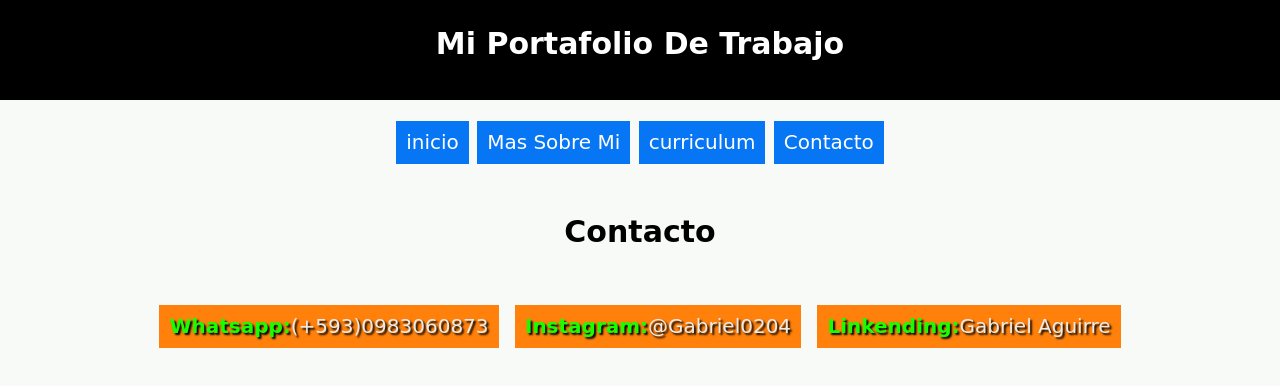
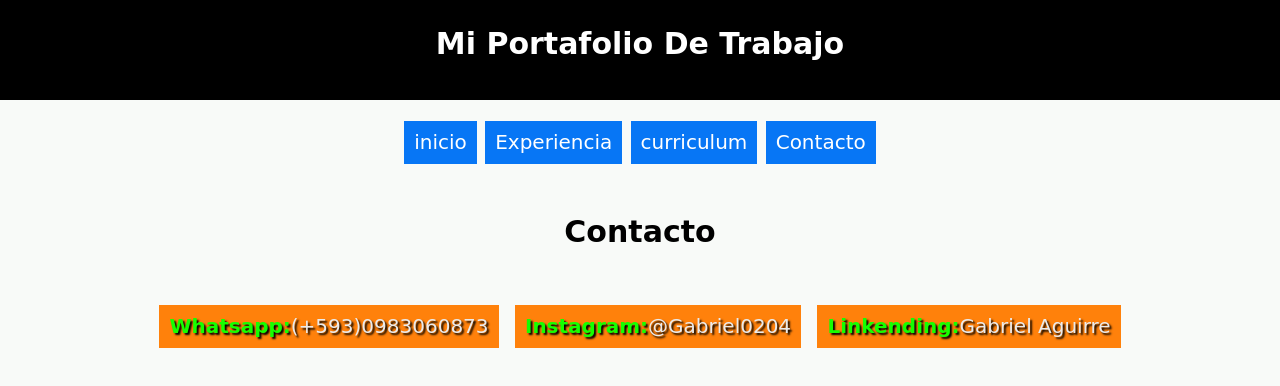
Before and after one commit to Gabriel0955/pagina-web-de-trabajo, a plain HTML site: page html/contacto1.html in a window 1280 px wide. Drawn offline with Linux system fonts and the light colour scheme.

Commit message:
Add files via upload

```diff
--- a/html/contacto1.html
+++ b/html/contacto1.html
@@ -16,7 +16,7 @@
         <nav class="navegador">
             <ul class="opcion">
                 <li><a href="/index.html">inicio</a></li>
-                <li><a href="/html/sobremi.html">Mas Sobre Mi</a></li>
+                <li><a href="/html/sobremi.html">Experiencia</a></li>
                 <li><a href="/html/curriculum1.html">curriculum</a></li>
                 <li><a href="#/contacto1">Contacto</a></li>
             </ul>
```
Also changed, not shown: html/curriculum1.html (+1 -1 lines).
